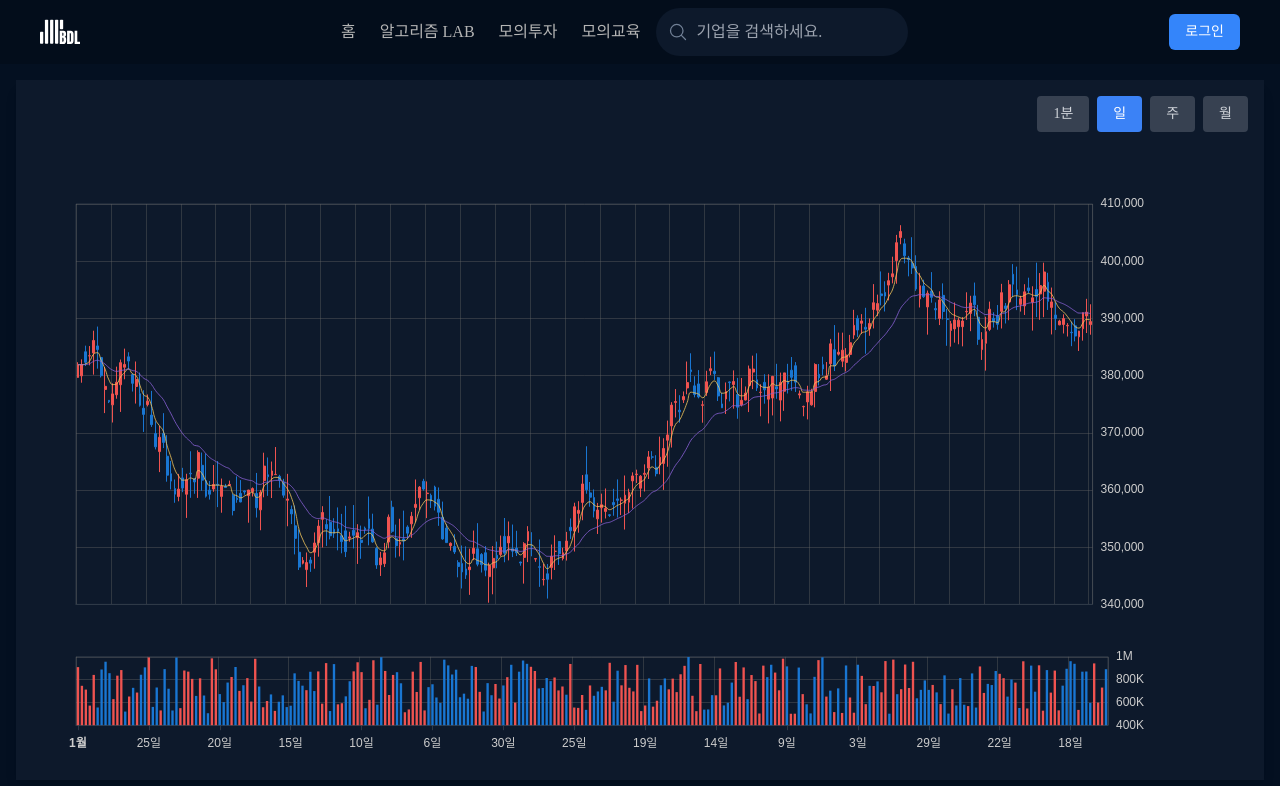
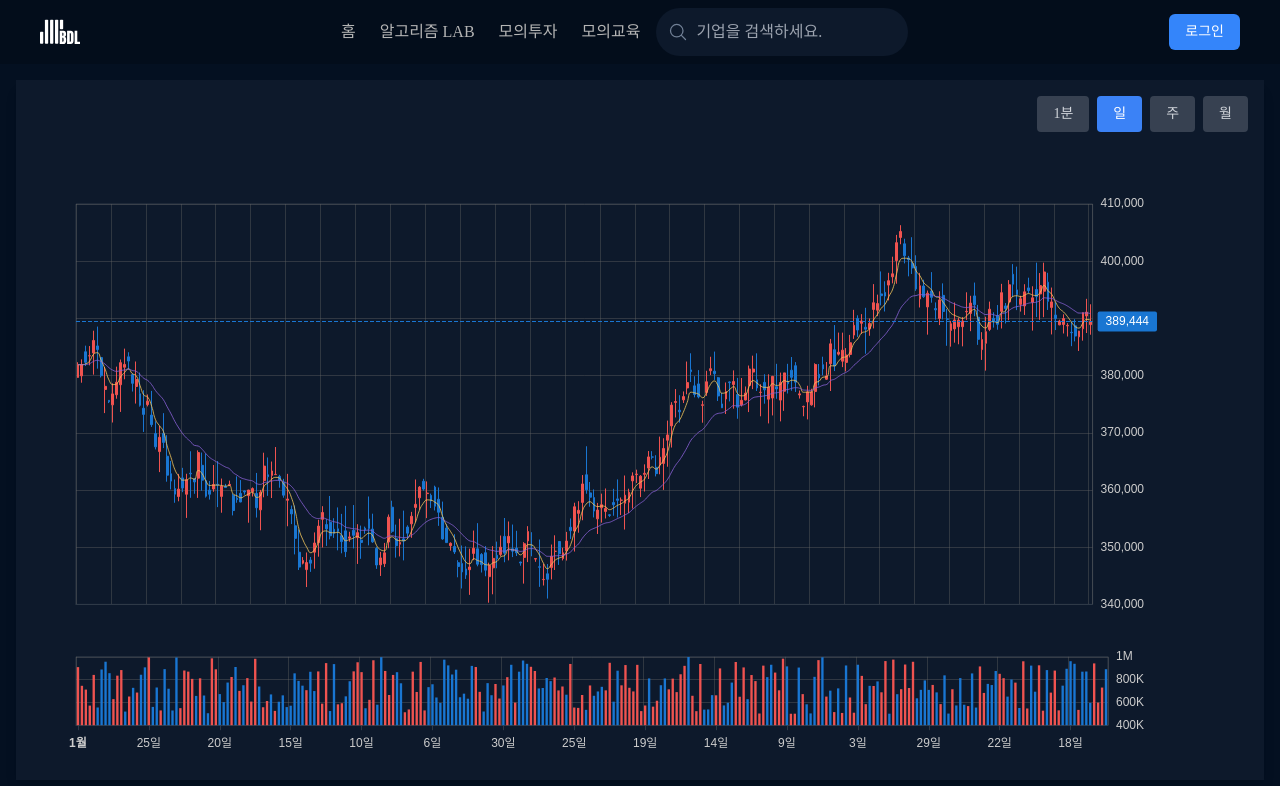
Before and after one commit to dnwnsrb11/BDL-frontend, a React (Vite) app: page / in a window 1280 px wide. Shown: the top 786 px of the page. Built offline with nearby package versions, Linux system fonts and the light colour scheme; a web font is replaced by a local one.

Commit message:
feat: Y축 캔들차트 마크라인 점선 설정

```diff
--- a/src/components/ui/chart.tsx
+++ b/src/components/ui/chart.tsx
@@ -207,6 +207,37 @@ const ChartComponent: React.FC<ChartComponentProps> = ({ width = 900, height = 7
   const currentData = chartData[chartData.length - 1];
   const changePercent = ((currentData.change || 0) / (currentData.prevClose || 1)) * 100;
 
+  // 현재 가격 변화 방향에 따른 색상 설정
+  const currentPriceColor = currentData.changeType === 'RISE' ? RISE_COLOR : FALL_COLOR;
+
+  // 마우스 이동에 따른 Y축 레이블 배경색 변경 이벤트 핸들러
+  const onChartEvents = {
+    updateAxisPointer: (params: any) => {
+      // 현재 마우스 위치의 데이터 인덱스
+      const xIndex = params.currents?.[0]?.dataIndex;
+      if (xIndex !== undefined && chartData[xIndex]) {
+        const item = chartData[xIndex];
+        const color = item.changeType === 'RISE' ? RISE_COLOR : FALL_COLOR;
+
+        // 차트 인스턴스 가져오기
+        const chartInstance = params.chart as any;
+        if (chartInstance && chartInstance.setOption) {
+          // Y축 레이블 배경색 변경
+          chartInstance.setOption(
+            {
+              axisPointer: {
+                label: {
+                  backgroundColor: color,
+                },
+              },
+            },
+            false,
+          );
+        }
+      }
+    },
+  };
+
   // ECharts 옵션 설정
   const option: EChartsOption = {
     animation: false,
@@ -269,6 +300,18 @@ const ChartComponent: React.FC<ChartComponentProps> = ({ width = 900, height = 7
       snap: true,
       label: {
         show: true,
+        precision: 0,
+        formatter: (params: any) => {
+          if (params.axisDimension === 'y') {
+            return formatKoreanNumber(Math.floor(params.value));
+          }
+          return params.value;
+        },
+        padding: [4, 8],
+        margin: 4,
+        color: '#FFFFFF',
+        fontSize: 12,
+        backgroundColor: currentPriceColor,
       },
     },
     grid: [
@@ -376,6 +419,7 @@ const ChartComponent: React.FC<ChartComponentProps> = ({ width = 900, height = 7
           margin: 8,
           width: 60,
           overflow: 'truncate',
+          fontSize: 12,
         },
         axisPointer: {
           show: true,
@@ -386,6 +430,10 @@ const ChartComponent: React.FC<ChartComponentProps> = ({ width = 900, height = 7
               const floorValue = Math.floor(params.value);
               return formatKoreanNumber(floorValue);
             },
+            backgroundColor: currentPriceColor,
+            color: '#FFFFFF',
+            padding: [4, 8],
+            fontSize: 12,
           },
         },
       },
@@ -471,6 +519,32 @@ const ChartComponent: React.FC<ChartComponentProps> = ({ width = 900, height = 7
           borderColor0: FALL_COLOR,
         },
         barWidth: '60%',
+        markLine: {
+          symbol: 'none',
+          lineStyle: {
+            color: currentPriceColor,
+            width: 1,
+            type: 'dashed',
+          },
+          label: {
+            show: true,
+            position: 'end',
+            formatter: formatKoreanNumber(Math.floor(currentData.close)),
+            backgroundColor: currentPriceColor,
+            padding: [4, 8],
+            borderRadius: 2,
+            color: '#FFFFFF',
+            fontSize: 12,
+          },
+          data: [
+            {
+              yAxis: Math.floor(currentData.close),
+              lineStyle: {
+                color: currentPriceColor,
+              },
+            },
+          ],
+        },
       },
       {
         name: '5일 이평선',
@@ -552,6 +626,7 @@ const ChartComponent: React.FC<ChartComponentProps> = ({ width = 900, height = 7
         notMerge={true}
         lazyUpdate={true}
         opts={{ renderer: 'canvas' }}
+        onEvents={onChartEvents}
       />
     </div>
   );
```
